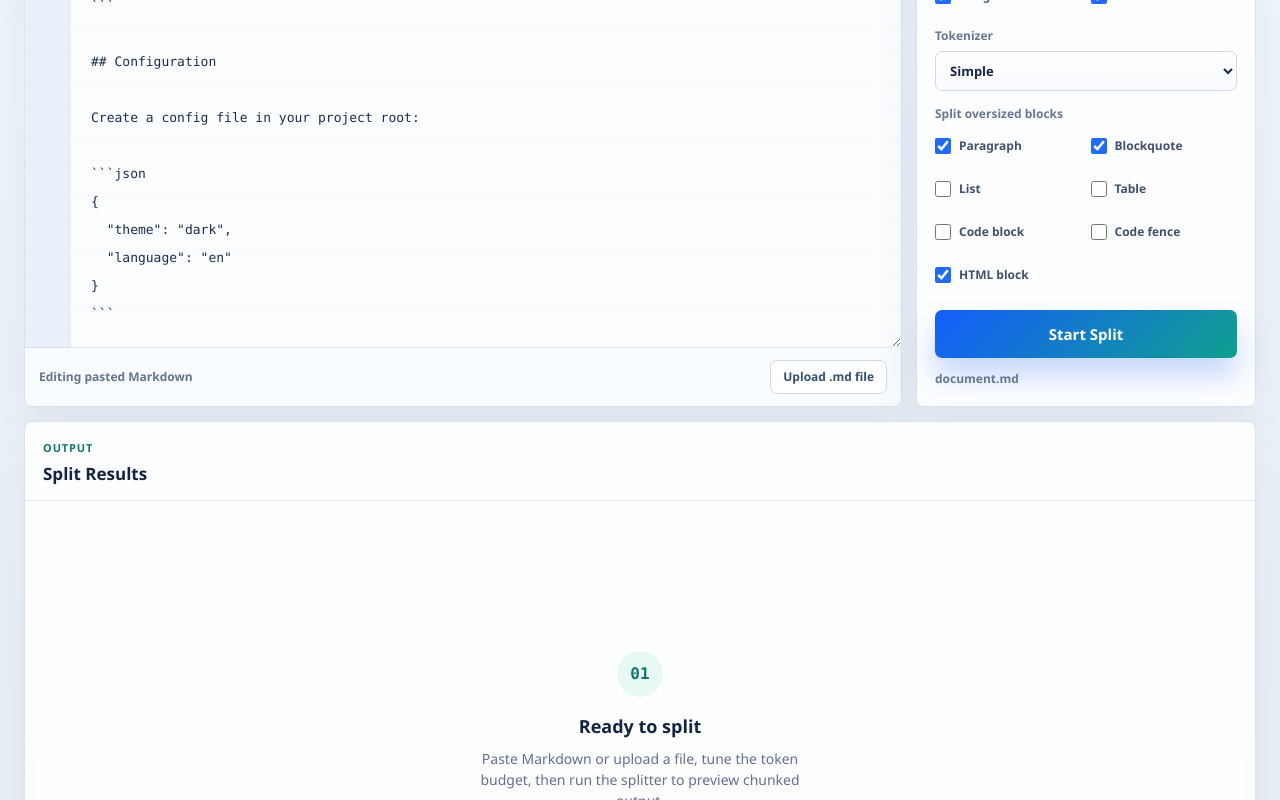
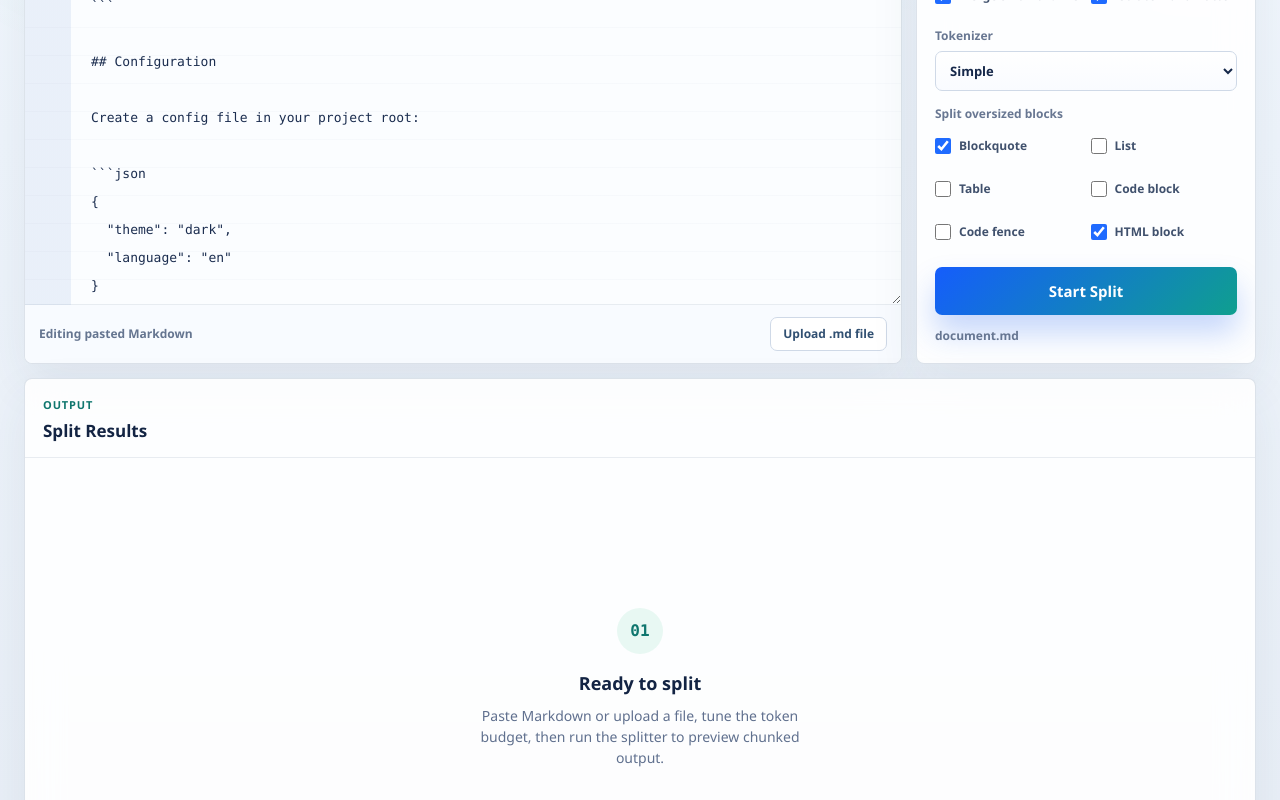
Before and after one commit to ouyangfeng2022/lumberjack, a React (Vite) app in the folder lumberjack_webui/: page / in a window 1280 px wide. Shown: the part 500-1300 px from the top of the page. Built offline with nearby package versions, Linux system fonts and the light colour scheme.

Commit message:
feat: update layout and styling for main components, enhance file handling in MarkdownInput, and refine split options

```diff
--- a/lumberjack_webui/src/App.module.css
+++ b/lumberjack_webui/src/App.module.css
@@ -65,21 +65,27 @@
 .main {
   display: grid;
   grid-template-columns: minmax(704px, 1.7fr) minmax(470px, 1.18fr);
+  grid-template-rows: minmax(0, 1fr);
   gap: 14px;
+  height: calc(100vh - 100px);
+  min-height: 660px;
   max-width: 1880px;
   margin: 0 auto;
-  align-items: start;
+  align-items: stretch;
 }
 
 .controlsGrid {
   display: grid;
   grid-template-columns: minmax(390px, 1.12fr) minmax(300px, 0.58fr);
   gap: 14px;
+  height: 100%;
   align-items: stretch;
+  min-height: 0;
 }
 
 .panel {
   min-width: 0;
+  min-height: 0;
   border: 1px solid rgba(135, 153, 180, 0.28);
   border-radius: 8px;
   background: rgba(255, 255, 255, 0.88);
@@ -88,15 +94,25 @@
 }
 
 .inputPanel,
-.optionsPanel,
+.optionsPanel {
+  display: flex;
+  flex-direction: column;
+  position: sticky;
+  top: 16px;
+  max-height: 100%;
+  overflow-y: auto;
+  height: 100%;
+}
+
 .resultsPanel {
   display: flex;
   flex-direction: column;
-}
-
-.inputPanel,
-.optionsPanel {
+  position: sticky;
+  top: 16px;
   height: 100%;
+  max-height: 100%;
+  overflow-y: auto;
+  align-self: stretch;
 }
 
 .optionsPanel {
@@ -281,10 +297,13 @@
 @media (max-width: 1280px) {
   .main {
     grid-template-columns: 1fr;
+    height: auto;
+    min-height: 0;
   }
 
   .controlsGrid {
     grid-template-columns: minmax(0, 1fr) 340px;
+    height: auto;
   }
 
   .resultsPanel {
--- a/lumberjack_webui/src/api/pipeline.ts
+++ b/lumberjack_webui/src/api/pipeline.ts
@@ -21,7 +21,14 @@ export async function fetchPipeline(
   formData.append('include_common_headings', String(options.include_common_headings));
   formData.append('merge_small_chunks', String(options.merge_small_chunks));
   formData.append('isolate_front_matter', String(options.isolate_front_matter));
-  formData.append('split_oversized_blocks', options.split_oversized_blocks);
+  const blocks = options.split_oversized_blocks
+    .split(',')
+    .map((s) => s.trim())
+    .filter(Boolean);
+  if (!blocks.includes('paragraph')) {
+    blocks.unshift('paragraph');
+  }
+  formData.append('split_oversized_blocks', blocks.join(','));
   formData.append('tokenizer', options.tokenizer);
   formData.append('document_title', options.document_title);
 
--- a/lumberjack_webui/src/api/split.ts
+++ b/lumberjack_webui/src/api/split.ts
@@ -20,7 +20,14 @@ export async function splitMarkdown(
   formData.append('include_common_headings', String(options.include_common_headings));
   formData.append('merge_small_chunks', String(options.merge_small_chunks));
   formData.append('isolate_front_matter', String(options.isolate_front_matter));
-  formData.append('split_oversized_blocks', options.split_oversized_blocks);
+  const blocks = options.split_oversized_blocks
+    .split(',')
+    .map((s) => s.trim())
+    .filter(Boolean);
+  if (!blocks.includes('paragraph')) {
+    blocks.unshift('paragraph');
+  }
+  formData.append('split_oversized_blocks', blocks.join(','));
   formData.append('tokenizer', options.tokenizer);
   formData.append('document_title', options.document_title);
 
--- a/lumberjack_webui/src/components/MarkdownInput.tsx
+++ b/lumberjack_webui/src/components/MarkdownInput.tsx
@@ -1,4 +1,4 @@
-import { useRef, useState, useEffect } from 'react';
+import { useRef, useState } from 'react';
 import { useTranslation } from 'react-i18next';
 import styles from './MarkdownInput.module.css';
 
@@ -15,24 +15,24 @@ export default function MarkdownInput({ text, file, onTextChange, onFileChange,
   const inputRef = useRef<HTMLInputElement>(null);
   const [fileContent, setFileContent] = useState('');
 
-  useEffect(() => {
-    if (file) {
-      file.text().then((content) => {
-        setFileContent(content);
-        onFileContentChange?.(content);
-      });
-    } else {
+  const handleFileSelect = async (e: React.ChangeEvent<HTMLInputElement>) => {
+    const selected = e.target.files?.[0] ?? null;
+    onFileChange(selected);
+
+    if (!selected) {
       setFileContent('');
       onFileContentChange?.('');
+      return;
     }
-  }, [file, onFileContentChange]);
 
-  const handleFileSelect = (e: React.ChangeEvent<HTMLInputElement>) => {
-    const selected = e.target.files?.[0] ?? null;
-    onFileChange(selected);
+    const content = await selected.text();
+    setFileContent(content);
+    onFileContentChange?.(content);
   };
 
   const clearFile = () => {
+    setFileContent('');
+    onFileContentChange?.('');
     onFileChange(null);
     if (inputRef.current) inputRef.current.value = '';
   };
--- a/lumberjack_webui/src/components/SplitOptions.tsx
+++ b/lumberjack_webui/src/components/SplitOptions.tsx
@@ -9,7 +9,6 @@ interface Props {
 }
 
 const SPLIT_BLOCK_OPTIONS = [
-  'paragraph',
   'blockquote',
   'list',
   'table',
```
